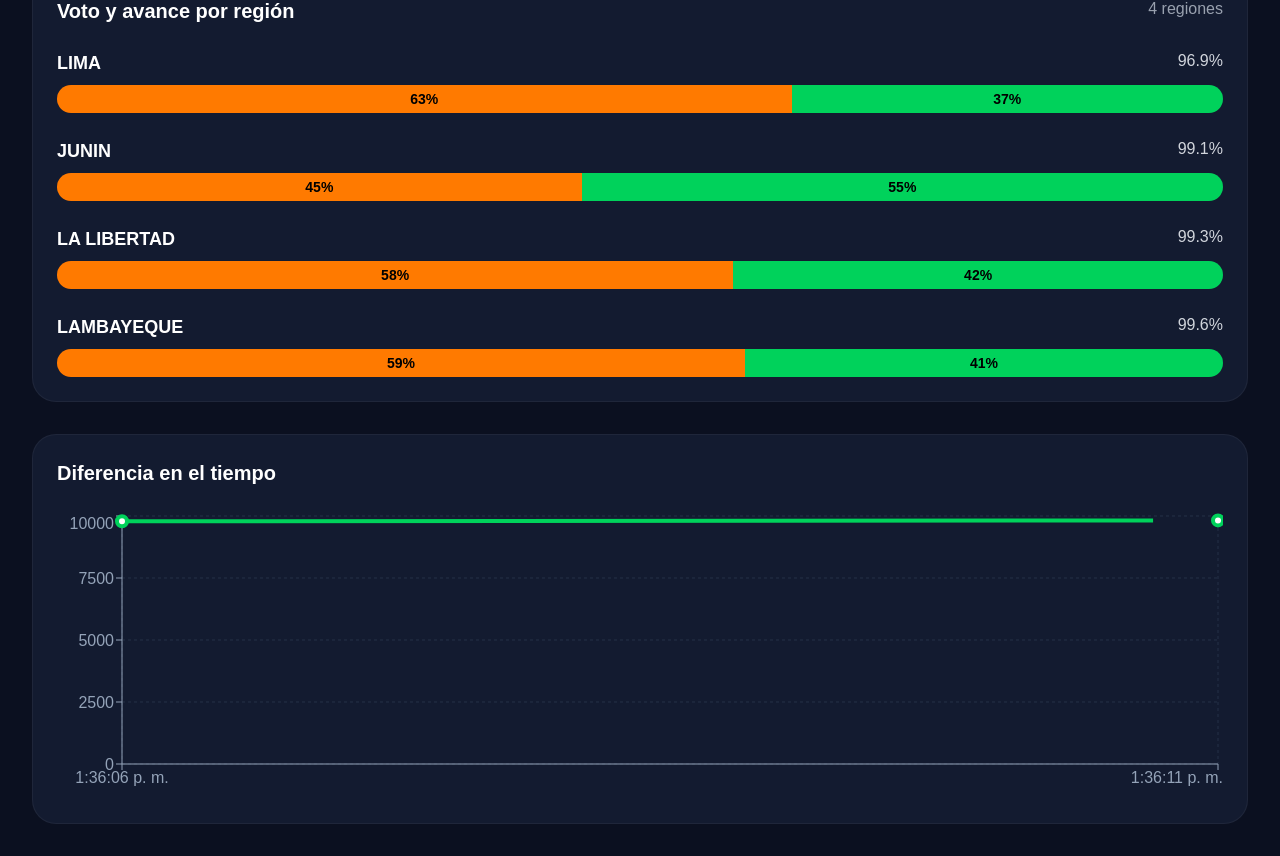
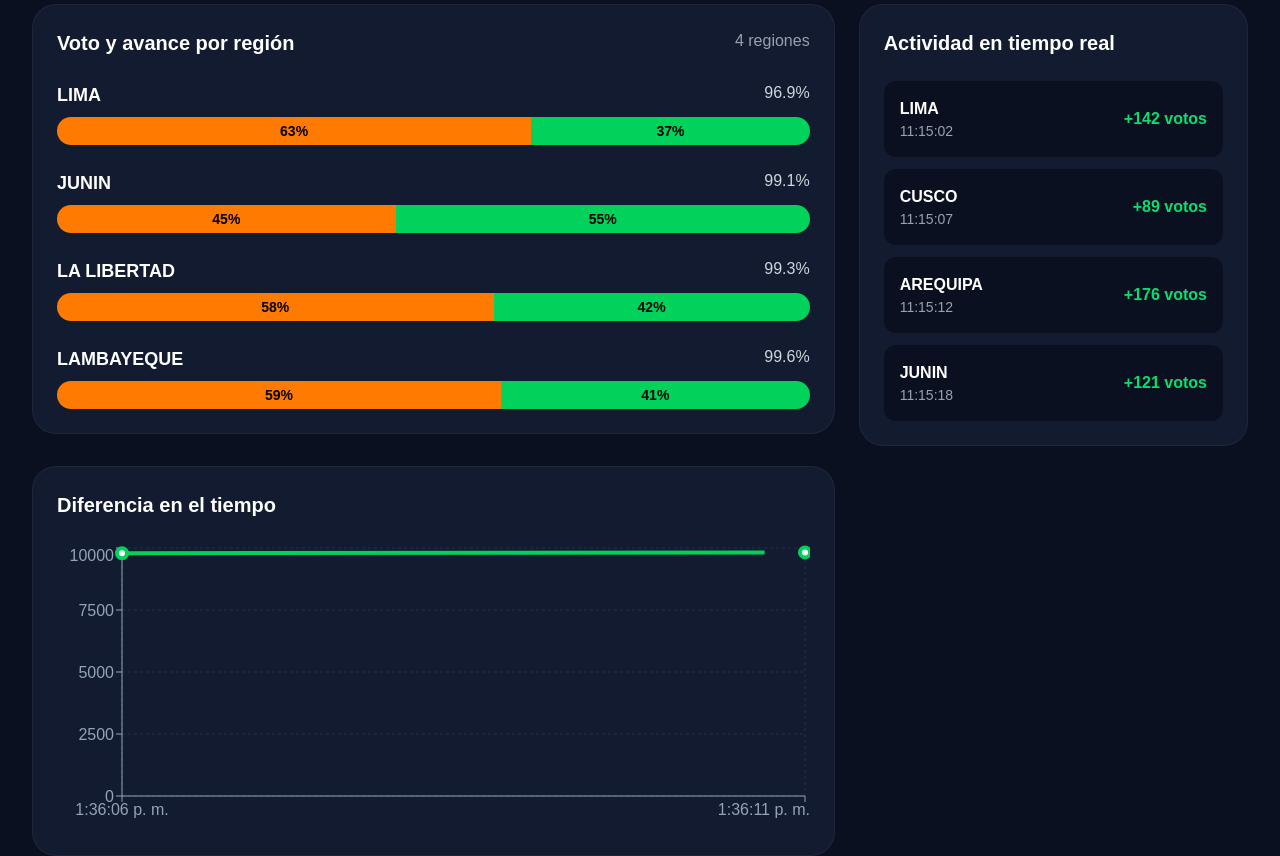
Before and after one commit to cristhiang1417/onpe-live-dashboard, a Next.js app: page / in a window 1280 px wide. Shown: the part 1020-1876 px from the top of the page. Built offline with nearby package versions, Linux system fonts and the light colour scheme.

Commit message:
Sprint 15 - Layout de dos columnas

```diff
--- a/app/components/MainDashboard.jsx
+++ b/app/components/MainDashboard.jsx
@@ -8,6 +8,7 @@ import OverviewSection from "./sections/OverviewSection";
 import AnalyticsSection from "./sections/AnalyticsSection";
 import GeographySection from "./sections/GeographySection";
 import ExecutiveDashboard from "./executive/ExecutiveDashboard";
+import TwoColumnLayout from "./layout/TwoColumnLayout";
 import useElectionData from "../hooks/useElectionData";
 
 export default function MainDashboard() {
@@ -27,16 +28,19 @@ export default function MainDashboard() {
         stats={electionData.stats}
       />
 
-      <AnalyticsSection
-        regions={electionData.regions}
-        leftColor={electionData.left.color}
-        rightColor={electionData.right.color}
-        history={electionData.history || []}
+      <TwoColumnLayout
+        left={
+          <AnalyticsSection
+            regions={electionData.regions}
+            leftColor={electionData.left.color}
+            rightColor={electionData.right.color}
+            history={electionData.history || []}
+          />
+        }
+        right={<LiveUpdates />}
       />
 
       <GeographySection regions={electionData.regions} />
-
-      <LiveUpdates />
     </DashboardShell>
   );
 }
--- /dev/null
+++ b/app/components/layout/TwoColumnLayout.jsx
@@ -0,0 +1,16 @@
+export default function TwoColumnLayout({
+  left,
+  right,
+}) {
+  return (
+    <div className="mt-8 grid grid-cols-1 xl:grid-cols-3 gap-6">
+      <div className="xl:col-span-2">
+        {left}
+      </div>
+
+      <div className="xl:col-span-1">
+        {right}
+      </div>
+    </div>
+  );
+}
```
